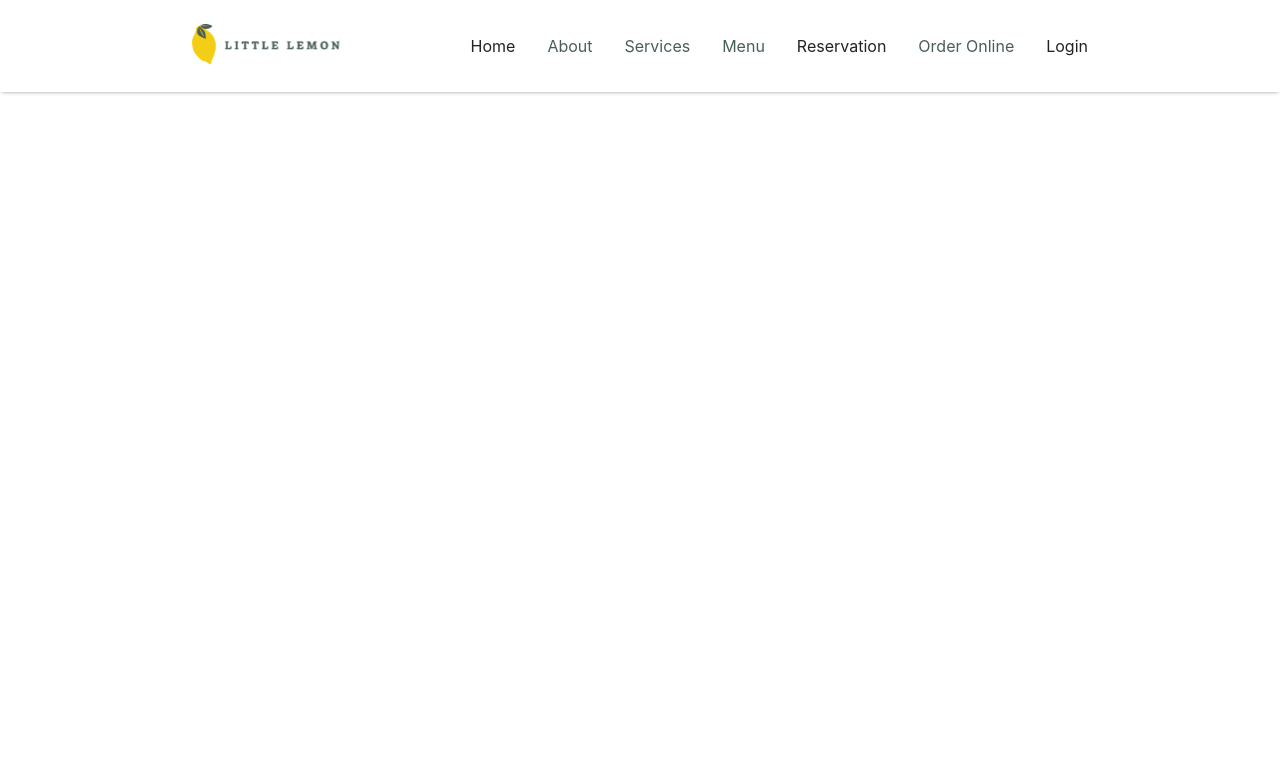
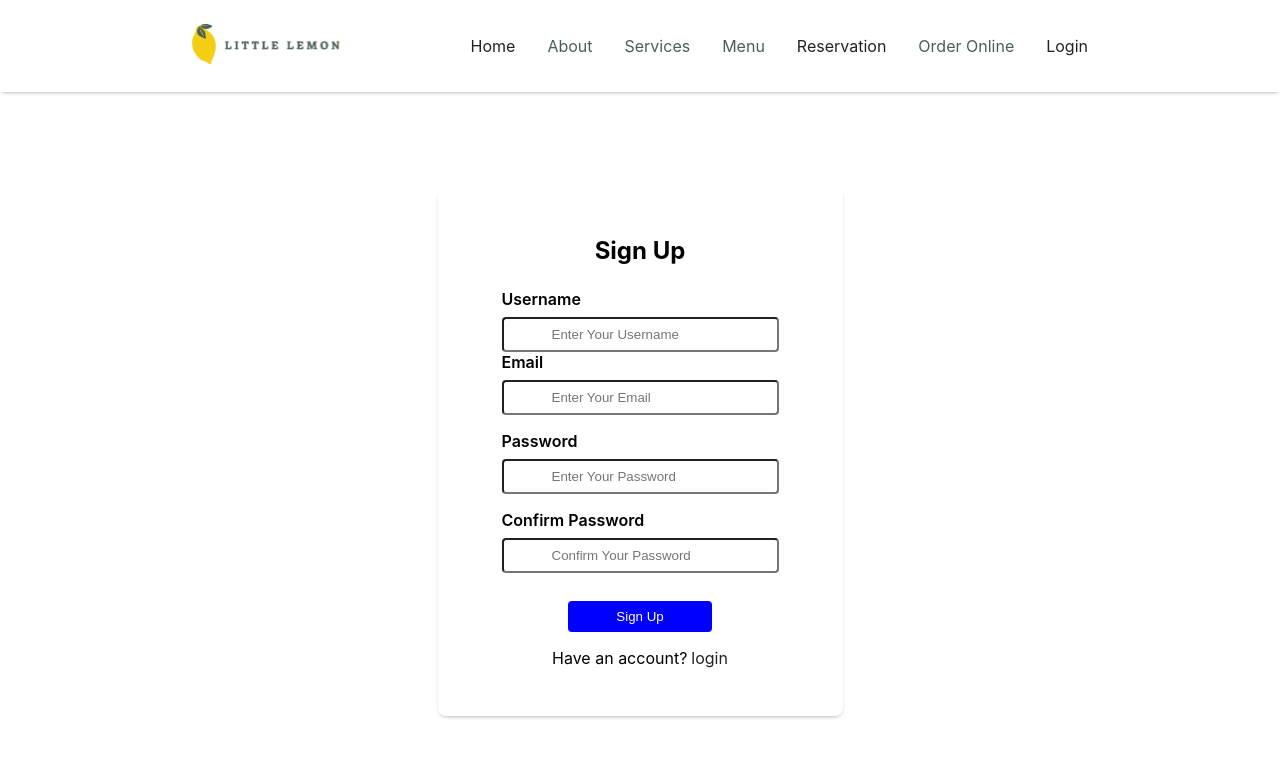
Before and after one commit to AliMahmoud26/Meta-Frontend-Capstone-Project, a React (Vite) app: page /register in a window 1280 px wide. Shown: the top 758 px of the page. Built offline with nearby package versions, Linux system fonts and the light colour scheme.

Commit message:
creating login and register pages

```diff
--- a/package.json
+++ b/package.json
@@ -10,6 +10,7 @@
     "preview": "vite preview"
   },
   "dependencies": {
+    "axios": "^1.7.5",
     "react": "^18.3.1",
     "react-dom": "^18.3.1",
     "react-icons": "^5.3.0",
--- a/src/App.jsx
+++ b/src/App.jsx
@@ -5,6 +5,7 @@ import Dishes from "./components/Dishes";
 import Footer from "./components/Footer";
 import Login from "./Pages/Login";
 import Reservation from "./Pages/Reservation";
+import Register from "./Pages/Register";
 
 function App() {
   return (
@@ -20,6 +21,7 @@ function App() {
         } />
         <Route path="/login" element={<Login />} />
         <Route path="/reservation" element={<Reservation />} />
+        <Route path="/register" element={<Register />} />
       </Routes>
     </Router>
   );
--- a/src/Pages/Login.jsx
+++ b/src/Pages/Login.jsx
@@ -1,8 +1,31 @@
 import React from 'react'
+import { Link } from 'react-router-dom'
 
 const Login = () => {
   return (
-    <div>Login</div>
+    <section className='login'>
+        <h2>Welcome Back Again!</h2>
+        <form method='post'>
+            <div className="email">
+                <label htmlFor="email">Email</label>
+                <input type="email" name="email" id="email" placeholder='Enter Your Email' />
+            </div>
+            <div className="password">
+                <label htmlFor="password">Password</label>
+                <input type="password" name="password" id="password" placeholder='Enter Your Password' />
+            </div>
+
+            <input type="checkbox" name="checkbox" id="checkbox" /> Remember me
+
+            <div className="submit">
+                <input type="submit" value="Login" />
+            </div>
+        </form>
+            <div className="create-account">
+                <p>don't have an account?</p>
+                <Link to='/register'><a href='#' className='link'>create account</a></Link>
+            </div>
+    </section>
   )
 }
 
--- /dev/null
+++ b/src/Pages/Register.jsx
@@ -0,0 +1,37 @@
+import React from 'react'
+import { Link } from 'react-router-dom'
+
+const Register = () => {
+  return (
+    <section className='register'>
+        <h2>Sign Up</h2>
+        <form method='post'>
+            <div className="username">
+                <label htmlFor="username">Username</label>
+                <input type="text" name="username" id="username" placeholder='Enter Your Username' required/>
+            </div>
+            <div className="email">
+                <label htmlFor="email">Email</label>
+                <input type="email" name="email" id="email" placeholder='Enter Your Email' required/>
+            </div>
+            <div className="password">
+                <label htmlFor="password">Password</label>
+                <input type="password" name="password" id="password" placeholder='Enter Your Password' />
+            </div>
+            <div className="password">
+                <label htmlFor="password">Confirm Password</label>
+                <input type="password" name="password" id="password" placeholder='Confirm Your Password' />
+            </div>
+            <div className="submit">
+                <input type="submit" value="Sign Up" />
+            </div>
+        </form>
+        <div className="login-account">
+                <p>Have an account?</p>
+                <Link to='/login'><a href='#' className='link'>login</a></Link>
+            </div>
+    </section>
+  )
+}
+
+export default Register
--- a/src/components/Footer.jsx
+++ b/src/components/Footer.jsx
@@ -1,5 +1,6 @@
 import React from 'react'
 import FooterLogo from '../assets/Logo.svg'
+import { Link } from 'react-router-dom'
 
 const Footer = () => {
   return (
@@ -12,12 +13,13 @@ const Footer = () => {
         <div className="link important-links">
           <h2 className="header">Important Links</h2>
           <ul>
-            <li>Home</li>
+            <li><Link to="/">Home</Link></li>
             <li>About</li>
+            <li>Services</li>
             <li>Menu</li>
-            <li>Reservation</li>
+            <li><Link to="/reservation">Reservation</Link></li>
             <li>Order Online</li>
-            <li>Login</li>
+            <li><Link to="/login">Login</Link></li>
           </ul>
         </div>
         <div className="link contact">
--- /dev/null
+++ b/src/scss/Pages/_login.scss
@@ -0,0 +1,69 @@
+// Importing partials files
+@use '../partials/variables' as *;
+@use '../partials/mixins' as *;
+
+// Styling login component
+.login {
+    @include flex-center;
+    justify-content: center;
+    flex-direction: column;
+    margin: 6rem auto;
+    // background-color: $offWhite;
+    box-shadow: $box-shadow;
+    width: fit-content;
+    padding: 3rem 4rem;
+    border-radius: .5rem;
+
+    h2 {
+        margin-bottom: 1.5rem;
+    }
+
+    form {
+        > div {
+            display: flex;
+            flex-direction: column;
+            gap: .5rem;
+
+            label {
+                font-size: 1rem;
+                font-weight: 600;
+            }
+
+            input {
+                // border: 2px solid #eee;
+                outline: none;
+                padding: .5rem 3rem;
+                border-radius: .25rem;
+            }
+
+            &.password {
+                margin: 1rem 0;
+            }
+
+            &.submit {
+                margin-top: 1.25rem;
+
+                > input {
+                    width: fit-content;
+                    margin: .5rem auto;
+                    background-color: $blue;
+                    border: none;
+                    outline: none;
+                    color: $white;
+                    cursor: pointer;
+                }
+            }
+
+        }
+
+    }
+    .create-account {
+        @include flex-center;
+        gap: .25rem;
+        margin-top: .5rem;
+
+        > .link {
+            color: #00f;
+        }
+    }
+}
--- /dev/null
+++ b/src/scss/Pages/_register.scss
@@ -0,0 +1,69 @@
+// Importing partials files
+@use '../partials/variables' as *;
+@use '../partials/mixins' as *;
+
+// Styling login component
+.register {
+    @include flex-center;
+    justify-content: center;
+    flex-direction: column;
+    margin: 6rem auto;
+    // background-color: $offWhite;
+    box-shadow: $box-shadow;
+    width: fit-content;
+    padding: 3rem 4rem;
+    border-radius: .5rem;
+
+    h2 {
+        margin-bottom: 1.5rem;
+    }
+
+    form {
+        > div {
+            display: flex;
+            flex-direction: column;
+            gap: .5rem;
+
+            label {
+                font-size: 1rem;
+                font-weight: 600;
+            }
+
+            input {
+                // border: 2px solid #eee;
+                outline: none;
+                padding: .5rem 3rem;
+                border-radius: .25rem;
+            }
+
+            &.password {
+                margin: 1rem 0;
+            }
+
+            &.submit {
+                margin-top: 1.25rem;
+
+                > input {
+                    width: fit-content;
+                    margin: .5rem auto;
+                    background-color: $blue;
+                    border: none;
+                    outline: none;
+                    color: $white;
+                    cursor: pointer;
+                }
+            }
+
+        }
+
+    }
+    .login-account {
+        @include flex-center;
+        gap: .25rem;
+        margin-top: .5rem;
+
+        > .link {
+            color: #00f;
+        }
+    }
+}
--- a/src/style.scss
+++ b/src/style.scss
@@ -8,3 +8,5 @@
 @use './scss/components/hero';
 @use './scss/components/dishes';
 @use './scss/components/footer';
+@use './scss/Pages/login';
+@use './scss/Pages/register';
```
Also changed, not shown: 1 other file (tests, documents, lock files or other folders).
